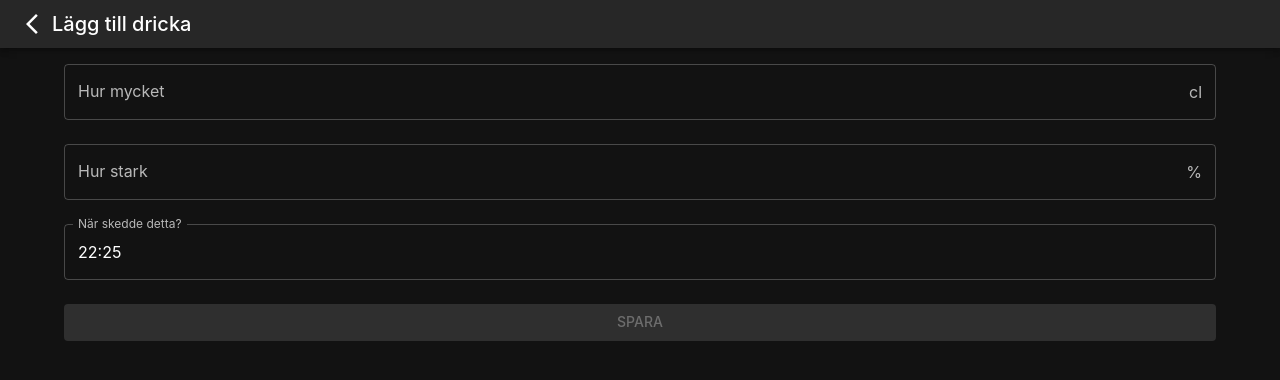
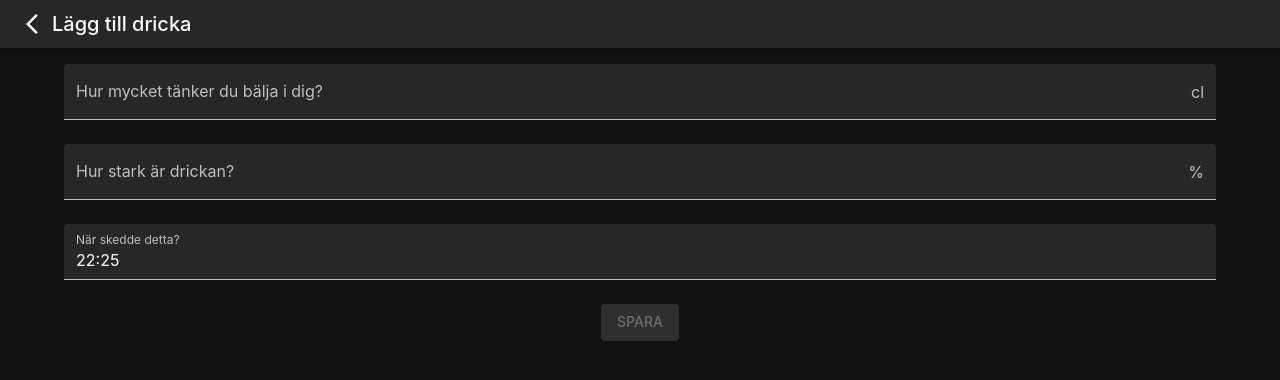
Before and after one commit to ritzau/pomillen, a React (Create React App) app: page /#/add in a window 1280 px wide. Shown: the top 380 px of the page. Built offline with nearby package versions, Linux system fonts and the light colour scheme.

Commit message:
More tweaking

```diff
--- a/src/components/DrinksList.tsx
+++ b/src/components/DrinksList.tsx
@@ -4,9 +4,9 @@ import {
 } from "react"
 
 
+import Box from '@mui/material/Box'
 import Button from '@mui/material/Button'
 import IconButton from '@mui/material/IconButton'
-import Paper from '@mui/material/Paper'
 import Table from '@mui/material/Table'
 import TableBody from '@mui/material/TableBody'
 import TableCell from '@mui/material/TableCell'
@@ -41,9 +41,11 @@ const DrinksList: React.FC = () => {
     }
 
     const NoDrinksMessage = () => (
-        <Button color="primary" variant="contained" fullWidth component={Link} to="/add">
-            Lägg till dricka
-        </Button>
+        <Box display="flex" justifyContent="center">
+            <Button color="primary" variant="contained" component={Link} to="/add">
+                Lägg till dricka
+            </Button>
+        </Box>
     )
 
     function formatTime(d: Date): string {
@@ -92,7 +94,7 @@ const DrinksList: React.FC = () => {
                                     size="small"
                                     onClick={() => pomillenDrinks.deleteDrink(i)}
                                     className={clsx(classes.listIconButton, editMode || classes.hidden)}
-                                    >
+                                >
                                     <DeleteForeverOutlinedIcon color="error" />
                                 </IconButton>
                             </TableCell>
@@ -104,7 +106,7 @@ const DrinksList: React.FC = () => {
     )
 
     return (
-        <Paper>
+        <>
             {
                 pomillenDrinks.drinks.length === 0
                     ? <NoDrinksMessage />
@@ -119,7 +121,7 @@ const DrinksList: React.FC = () => {
                         <DrinksTable />
                     </>
             }
-        </Paper>
+        </>
     )
 }
 
--- a/src/components/EditDrinkForm.tsx
+++ b/src/components/EditDrinkForm.tsx
@@ -35,17 +35,15 @@ const EditDrinkForm: React.FC<EditDrinkProps> = (props) => {
             <Grid item xs={12}>
                 <TextField
                     fullWidth
-                    label="Hur mycket"
-                    placeholder="Hur mycket tänker du bälja i dig?"
-                    aria-label="Dryckens volym i centiliter"
+                    variant="filled"
                     type="number"
+                    label="Hur mycket tänker du bälja i dig?"
                     InputProps={{
                         endAdornment: (
                             <InputAdornment position="end">
                                 cl
                             </InputAdornment>
                         ),
-                        // XXX min: "0",
                     }}
                     value={volumeString}
                     onChange={e => setVolume(e.target.value)}
@@ -55,17 +53,15 @@ const EditDrinkForm: React.FC<EditDrinkProps> = (props) => {
             <Grid item xs={12}>
                 <TextField
                     fullWidth
-                    label="Hur stark"
-                    placeholder="Hur stark är drycken?"
-                    aria-label="Dryckens alkolholhalt i procent"
+                    variant="filled"
                     type="number"
+                    label="Hur stark är drickan?"
                     InputProps={{
                         endAdornment: (
                             <InputAdornment position="end">
                                 %
                             </InputAdornment>
                         ),
-                        // XXX min: "0",
                     }}
                     value={percentageString}
                     onChange={e => setPercentage(e.target.value)}
@@ -80,15 +76,14 @@ const EditDrinkForm: React.FC<EditDrinkProps> = (props) => {
                         onChange={(newValue) => {
                             setValue(newValue)
                         }}
-                        renderInput={(params) => <TextField fullWidth {...params} />}
+                        renderInput={(params) => <TextField fullWidth variant="filled" {...params} />}
                     />
                 </LocalizationProvider>
             </Grid>
 
-            <Grid item xs={12}>
+            <Grid item xs justifyContent="center" display="flex">
                 <Button
                     variant="contained"
-                    fullWidth
                     disabled={disabled}
                     onClick={() => props.onSave(new Drink(timestamp, volume, percentage))}
                 >
```
